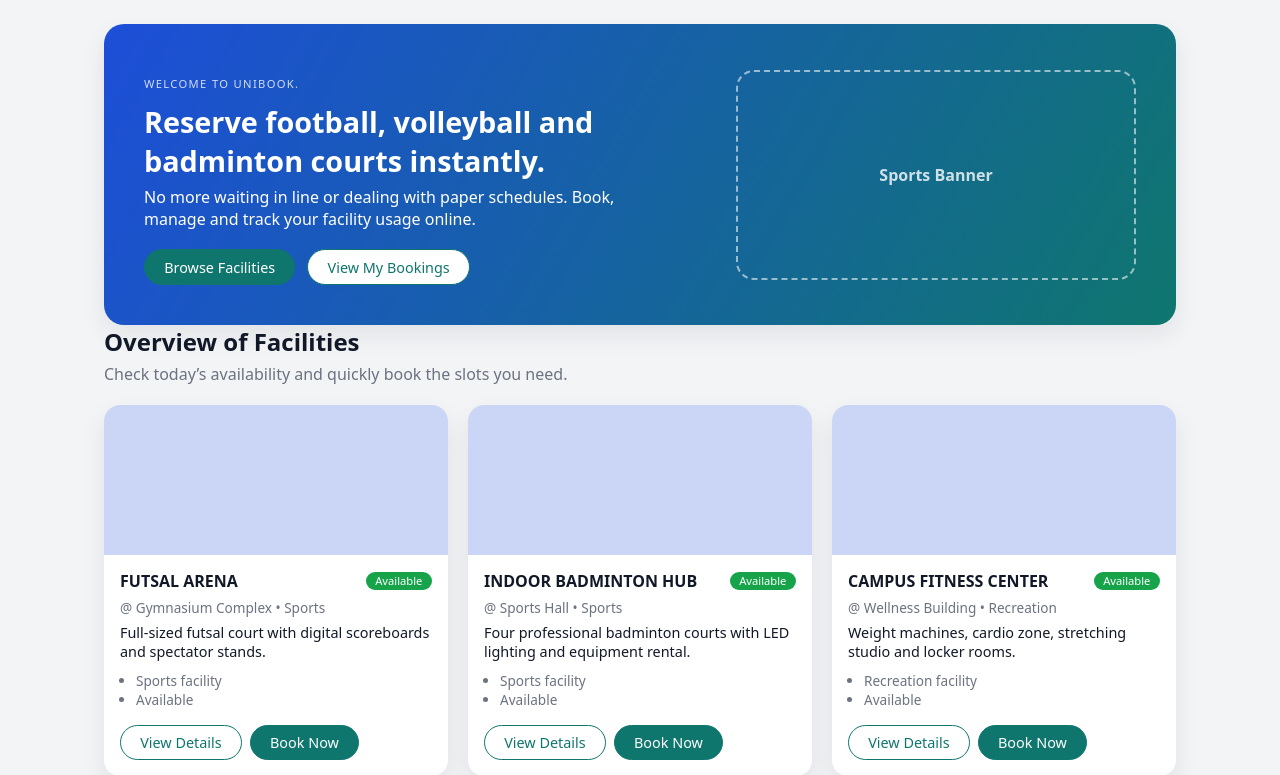
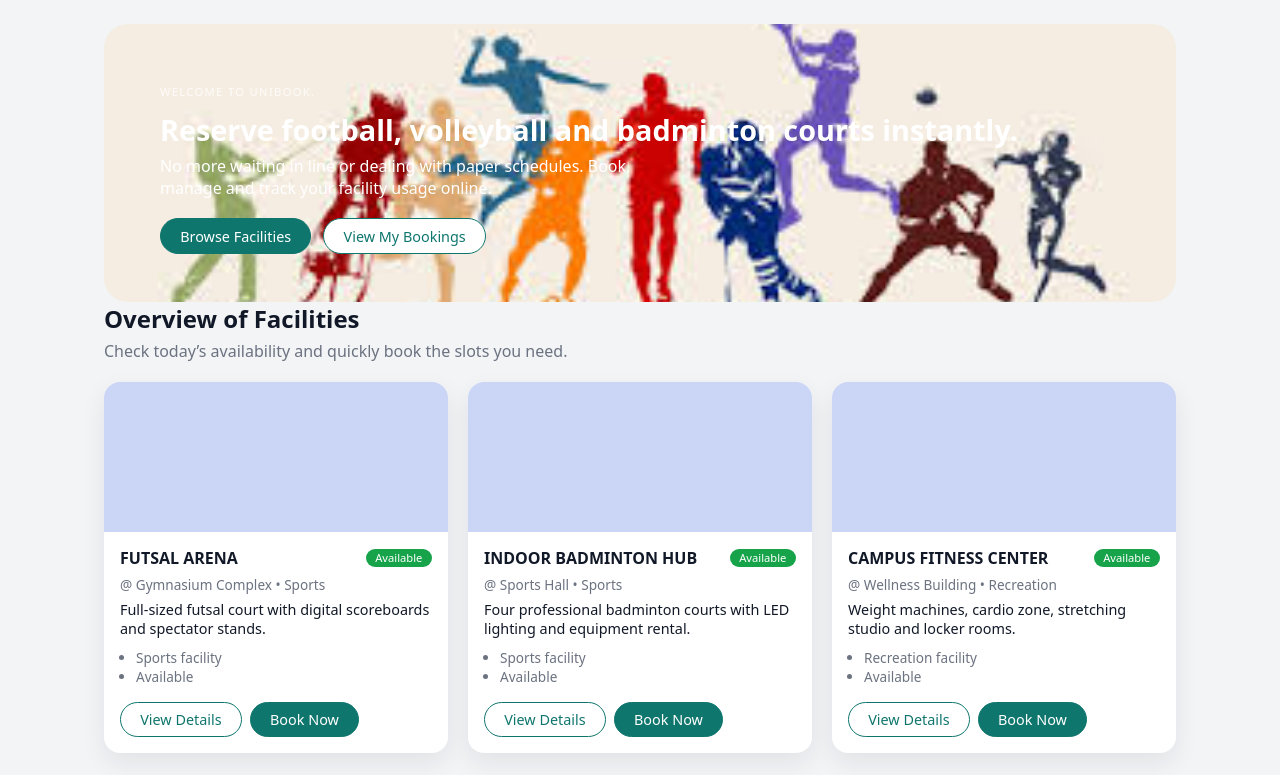
Before and after one commit to Adhir2504/WEB-TRIAL, a Django app: page / in a window 1280 px wide. Shown: the part 60-835 px from the top of the page. Run offline with Django 4.2, Linux system fonts and the light colour scheme; data comes from the database, SQL or seed files in the repository.

Commit message:
homeImage

```diff
--- a/web trial/Book_Sys/booking_sys/static/css/mystyle.css
+++ b/web trial/Book_Sys/booking_sys/static/css/mystyle.css
@@ -188,15 +188,21 @@ body {
 /* HERO */
 
 .hero {
-  border-radius: 20px;
-  background: linear-gradient(120deg, #1d4ed8, #0f766e);
+  display: flex;
+  flex-direction: column;
+  justify-content: center;
+  padding: 3rem 3.5rem;
+  border-radius: 24px;
+
+  /* 🔽 background image here */
+  background-image: url("images/homePage.jpg");  /* or "images/homePage.jpg" */
+  background-size: cover;
+  background-position: center;
+  background-repeat: no-repeat;
+
   color: #ffffff;
-  padding: 2.5rem;
-  display: grid;
-  grid-template-columns: minmax(0, 1.4fr) minmax(0, 1fr);
-  gap: 2rem;
-  box-shadow: var(--shadow-soft);
 }
+
 
 .hero-tag {
   text-transform: uppercase;
--- a/web trial/Book_Sys/booking_sys/templates/home.html
+++ b/web trial/Book_Sys/booking_sys/templates/home.html
@@ -1,5 +1,5 @@
 {% extends 'base.html' %}
-
+{% load static %}
 {% block title %}UniBook · Home{% endblock %}
 
 {% block content %}
@@ -18,10 +18,7 @@
     </div>
 
   </div>
-  <div class="hero-image">
-    <!-- You can replace this with a real image using CSS background -->
-    <div class="hero-image-placeholder">Sports Banner</div>
-  </div>
+
 </section>
 
 <!-- Overview of facilities / available slots -->
```
Also changed, not shown: web trial/Book_Sys/booking_sys/static/css/images/homePage.jpg (added).
